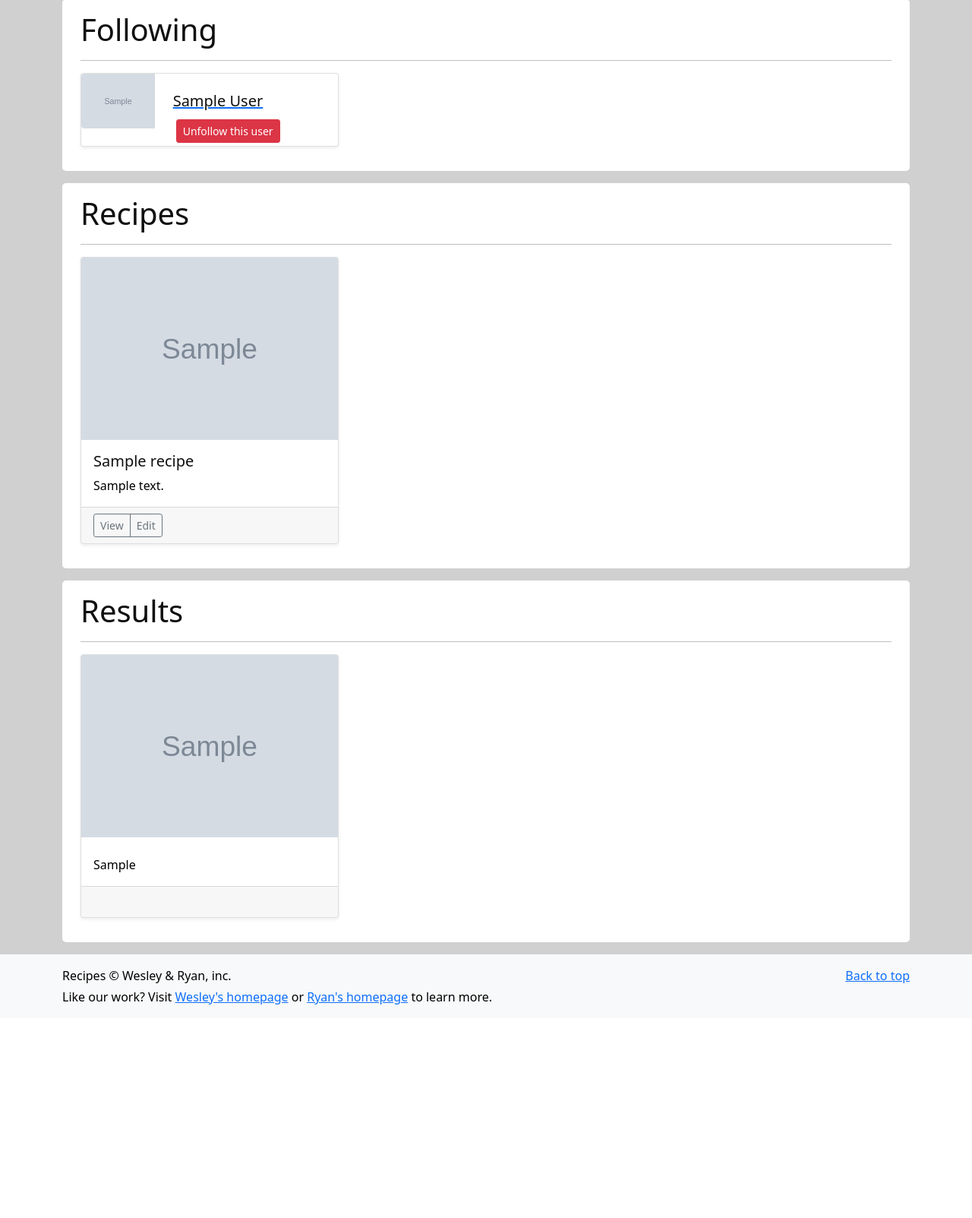
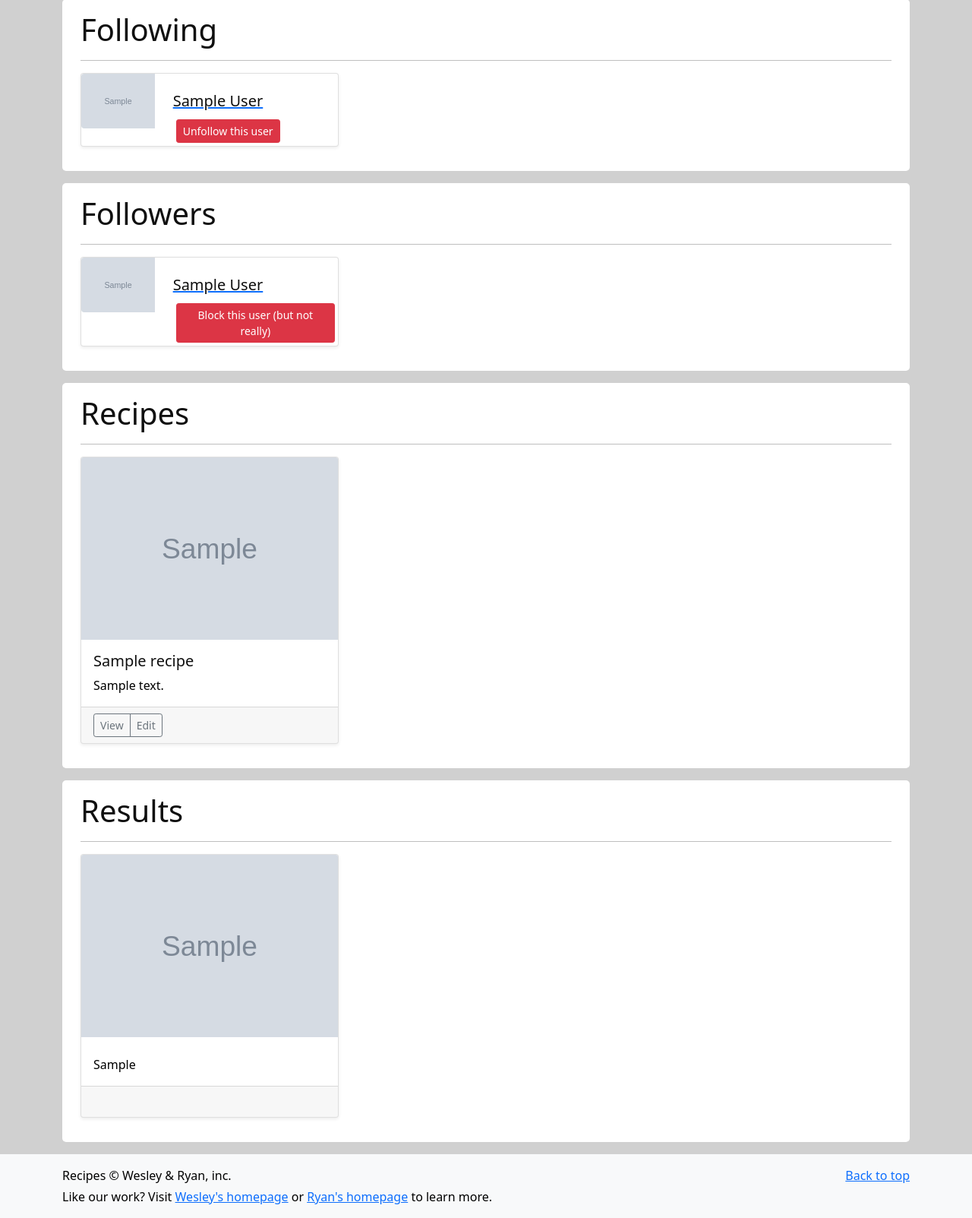
Before and after one commit to RyanWhipple/cookbook, a Flask app: page /account in a window 1280 px wide. Shown: the part 284-1887 px from the top of the page at 76% size. Before the commit the page ends 1606 px from the top, so only its background shows below. Run offline with Flask 2, Linux system fonts and the light colour scheme; a user stored in the database is signed in; tables that the repository leaves empty hold one stand-in row (values such as "Sample post"); grey boxes marked "Sample" are stand-in pictures.

Commit message:
added followers to user account page

```diff
--- a/recipes2/controllers/user_routes.py
+++ b/recipes2/controllers/user_routes.py
@@ -73,7 +73,10 @@ def account():
     page = request.args.get('page', 1, type=int)
     followees = Follower.query.filter_by(follower_id = current_user.id).paginate(page=page, per_page=6)
 
-    return render_template('account.html', title='Account', recipes=recipes, results=results, image_file=image_file, followees=followees)
+    page = request.args.get('page', 1, type=int)
+    followers = Follower.query.filter_by(followee_id = current_user.id).paginate(page=page, per_page=6)
+
+    return render_template('account.html', title='Account', recipes=recipes, results=results, image_file=image_file, followees=followees, followers=followers)
 
 
 
--- a/recipes2/templates/account.html
+++ b/recipes2/templates/account.html
@@ -33,6 +33,36 @@
                                     <br>
                                     <a href="{{ url_for('users.account', user_id=followee.followee_id) }}"><h5 class="card-title">{{ followee.followee.first_name }} {{ followee.followee.last_name }}</h5></a>
                                     <a class="btn btn-danger btn-sm m-1" href="{{ url_for('social_feed.unfollow', followee_id=followee.followee_id) }}">Unfollow this user</a>
+                                </div>
+                            </div>
+                        </div>
+                    </div>
+                    {% endfor %}
+
+                </div>
+            </div>
+        </div>
+    </div>
+
+    <!-- Follower Grid -->
+    <div class="container">
+        <div class="album">
+            <div class="container p-3">
+                <h1>Followers</h1>
+                <hr>
+                <div class="row row-cols-1 row-cols-sm-2 row-cols-md-3 g-4">
+
+                    {% for follower in followers.items %}
+                    <div class="col">
+                        <div class="card shadow-sm">
+                            <div class="row">
+                                <div class="col-4">
+                                    <img src="{{ url_for('static', filename='profile_pics/' + follower.follower.image_file) }}" class="img-fluid rounded-start">
+                                </div>
+                                <div class="col-8">
+                                    <br>
+                                    <a href="{{ url_for('users.account', user_id=follower.follower_id) }}"><h5 class="card-title">{{ follower.follower.first_name }} {{ follower.follower.last_name }}</h5></a>
+                                    <a class="btn btn-danger btn-sm m-1" href="{{ url_for('social_feed.block', follower_id=follower.follower_id) }}">Block this user (but not really)</a>
                                 </div>
                             </div>
                         </div>
```
Also changed, not shown: recipes2/controllers/social_feed_routes.py (+12 -1 lines).
